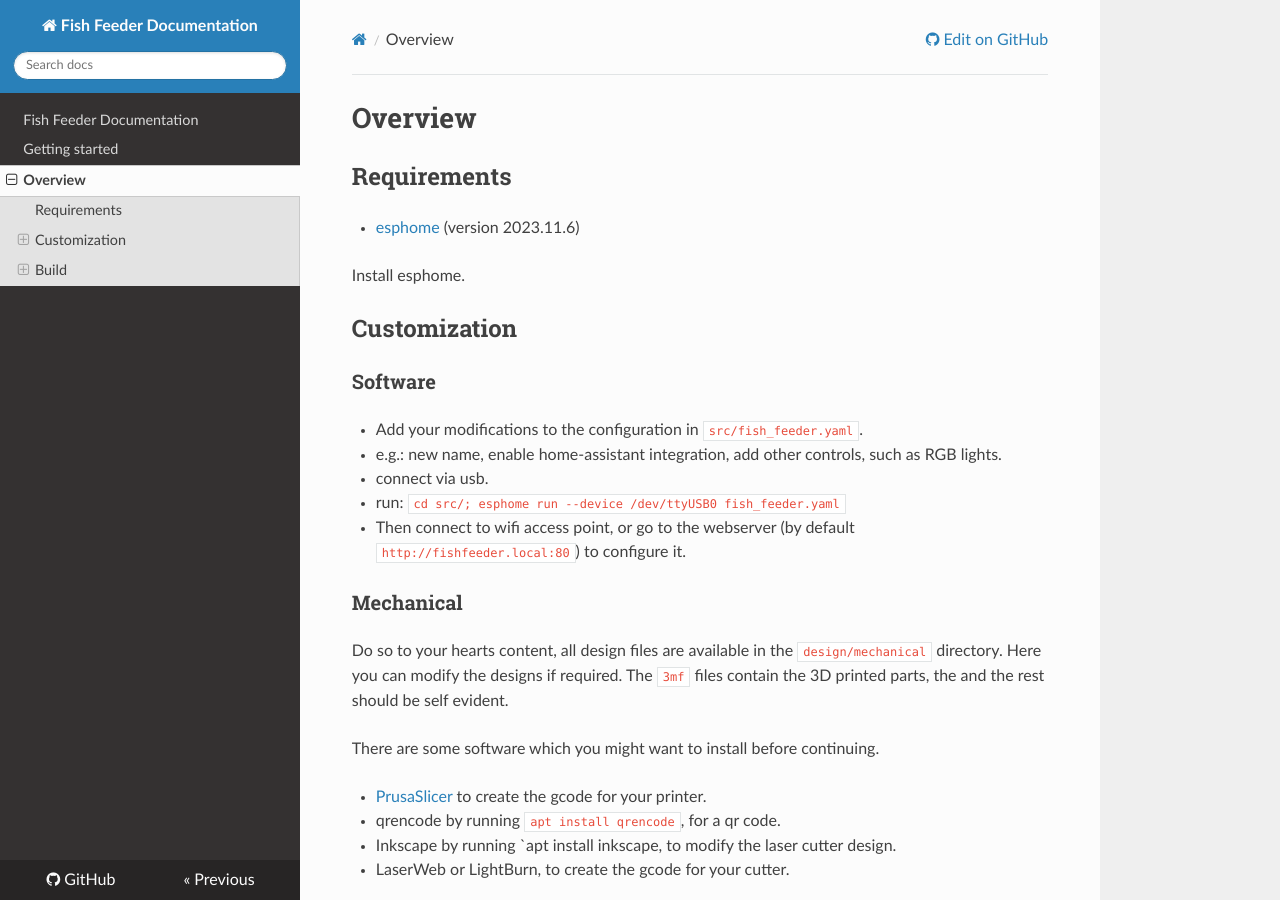
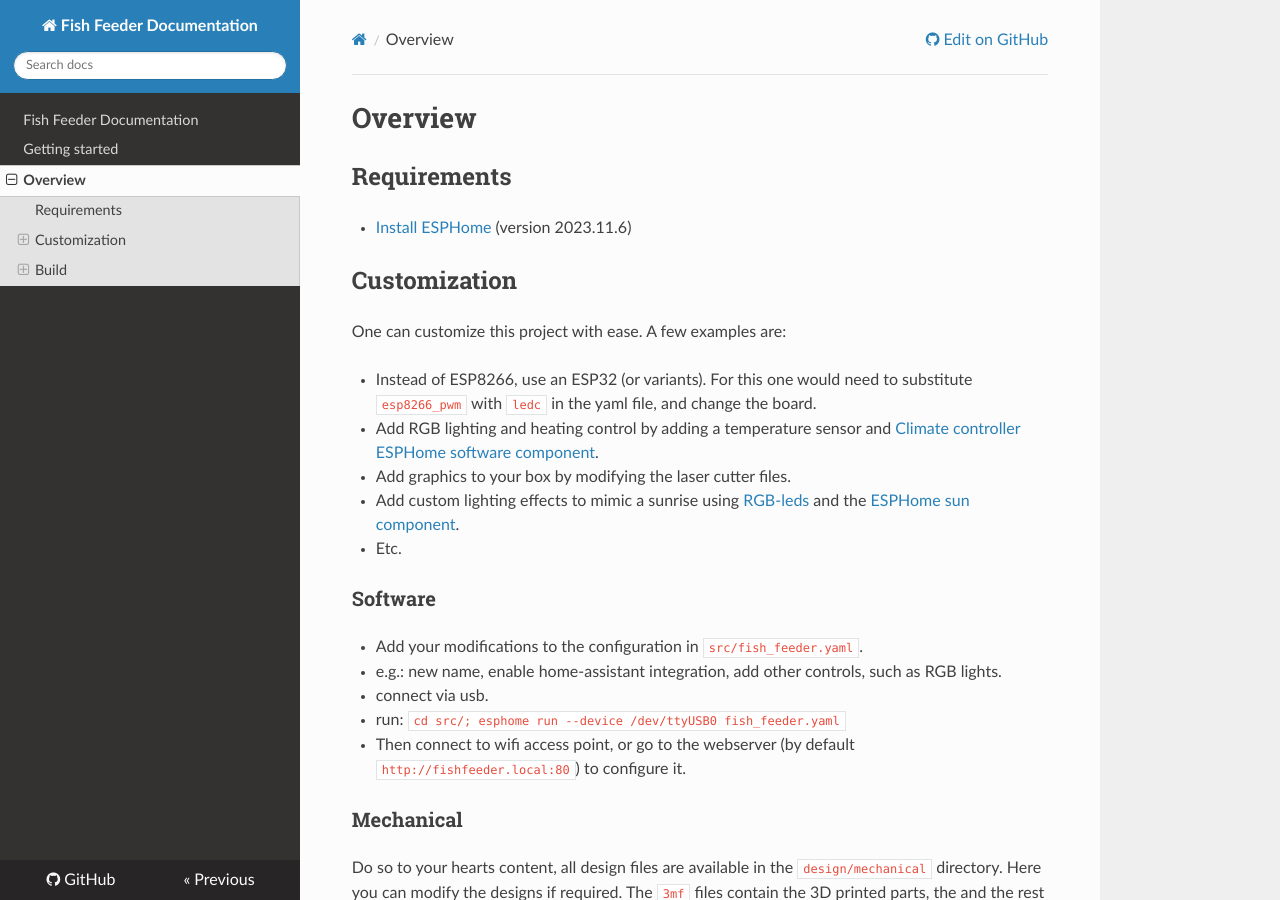
Before and after one commit to ColoMAX/fish_feeder, an MkDocs documentation site: the page built from docs/overview.md, in a window 1280 px wide and 900 px high. Built offline with MkDocs 1.6.1, drawn with Linux system fonts in a browser that asks for light colours; nearby versions of some CDN libraries.

```diff
--- a/docs/overview.md
+++ b/docs/overview.md
@@ -2,11 +2,17 @@
 
 ## Requirements
 
-- [esphome](www.esphome.io) (version 2023.11.6)
-
-Install esphome.
+- [Install ESPHome](www.esphome.io) (version 2023.11.6)
 
 ## Customization
+
+One can customize this project with ease. A few examples are:
+
+- Instead of ESP8266, use an ESP32 (or variants). For this one would need to substitute `esp8266_pwm` with `ledc` in the yaml file, and change the board.
+- Add RGB lighting and heating control by adding a temperature sensor and [Climate controller ESPHome software component](https://esphome.io/components/climate/bang_bang).
+- Add graphics to your box by modifying the laser cutter files.
+- Add custom lighting effects to mimic a sunrise using [RGB-leds](https://esphome.io/components/light/rgb.html) and the [ESPHome sun component](https://esphome.io/components/sun.html).
+- Etc.
 
 ### Software
 
```
Also changed, not shown: README.md (+3 -7 lines), docs/getting-started.md (+7 -2 lines), src/fish_feeder.yaml (+61 -6 lines), 2 other files.
